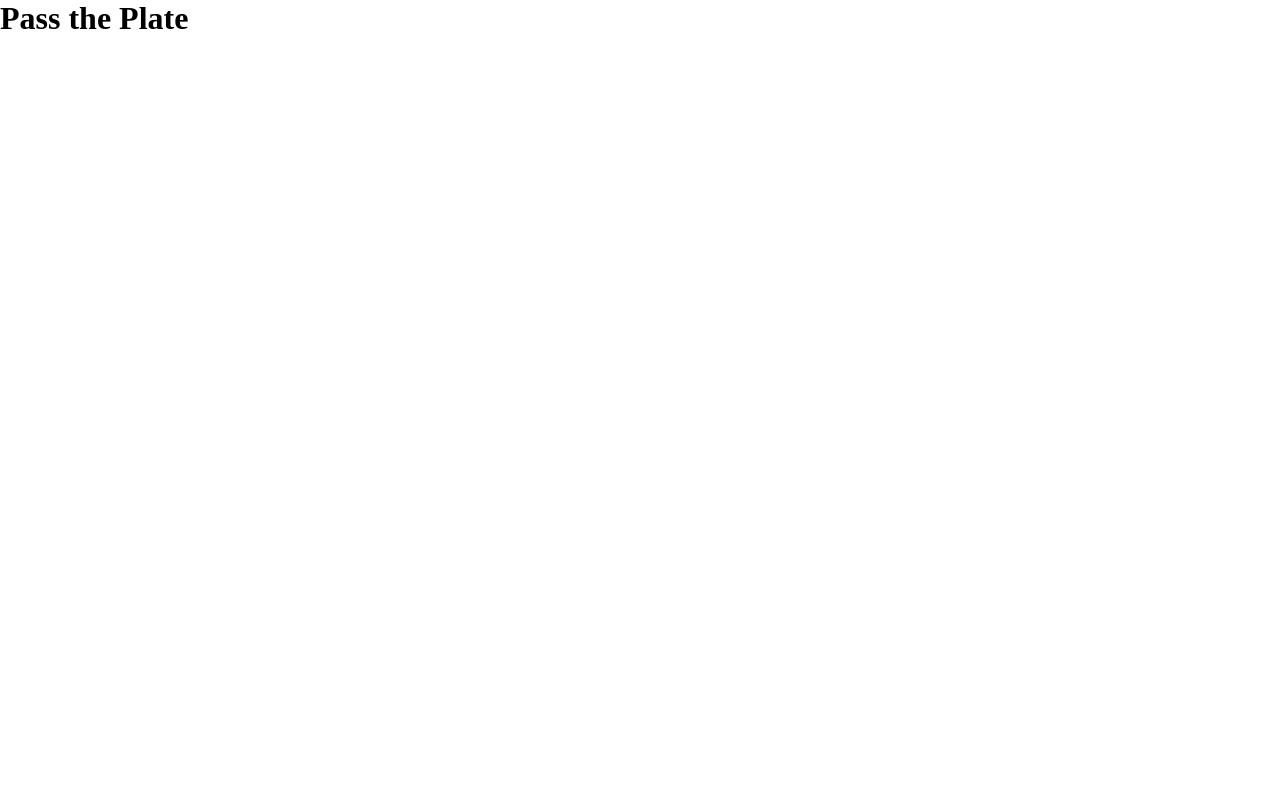
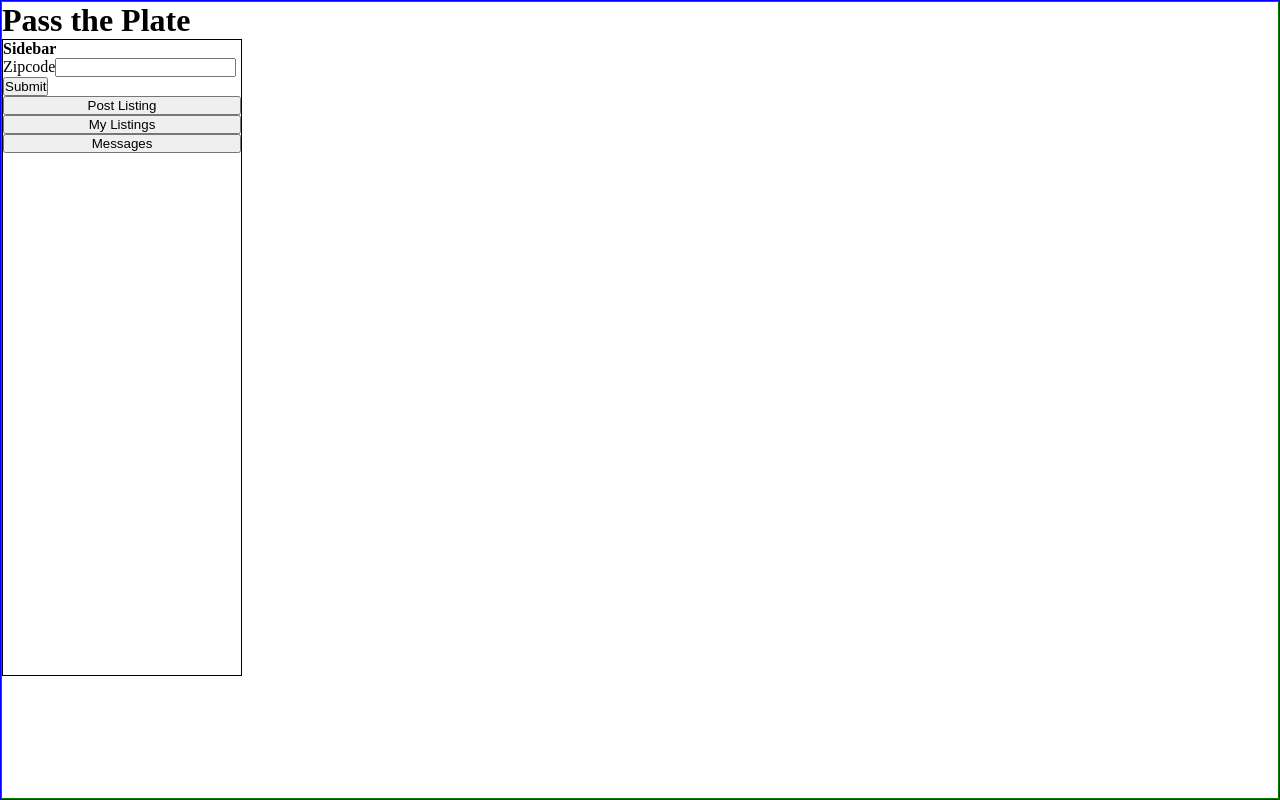
Before and after one commit to Pink-fairy-armadillo-scratch-project/pass-the-plate, a React app: page / in a window 1280 px wide. Built offline with nearby package versions, Linux system fonts and the light colour scheme; the HTML template or start-up script is replaced by a standard one.

Commit message:
build sidebar

```diff
--- a/src/client/app.jsx
+++ b/src/client/app.jsx
@@ -2,12 +2,14 @@
 
 import React from 'react';
 // import Login from './components/login';
+import Sidebar from './components/sidebar';
 
 function App() {
   return (
     <>
       <h1>Pass the Plate</h1>
       {/* <Login /> */}
+      <Sidebar />
     </>
   );
 }
--- /dev/null
+++ b/src/client/components/sidebar.jsx
@@ -0,0 +1,21 @@
+import React from 'react';
+
+function Sidebar() {
+  return (
+    <div className="sidebar">
+      <h4>Sidebar</h4>
+      <form>
+        <label>
+          Zipcode
+          <input type="text" />
+        </label>
+        <button type="submit">Submit</button>
+      </form>
+      <button type="button">Post Listing</button>
+      <button type="button">My Listings</button>
+      <button type="button">Messages</button>
+    </div>
+  );
+}
+
+export default Sidebar;
--- a/src/client/styles/homeStyles.scss
+++ b/src/client/styles/homeStyles.scss
@@ -2,6 +2,11 @@
   box-sizing: border-box;
   margin: 0px;
   padding: 0px;
+}
+
+body {
+  height: 100vh;
+  border: solid 1px blue;
 }
 
 p {
@@ -10,3 +15,16 @@ p {
     color: red;
   }
 }
+
+main {
+  height: 100%;
+  border: solid 1px green;
+}
+
+.sidebar {
+  width: 15em;
+  height: 80%;
+  display: flex;
+  flex-direction: column;
+  border: solid 1px black;
+}
```
